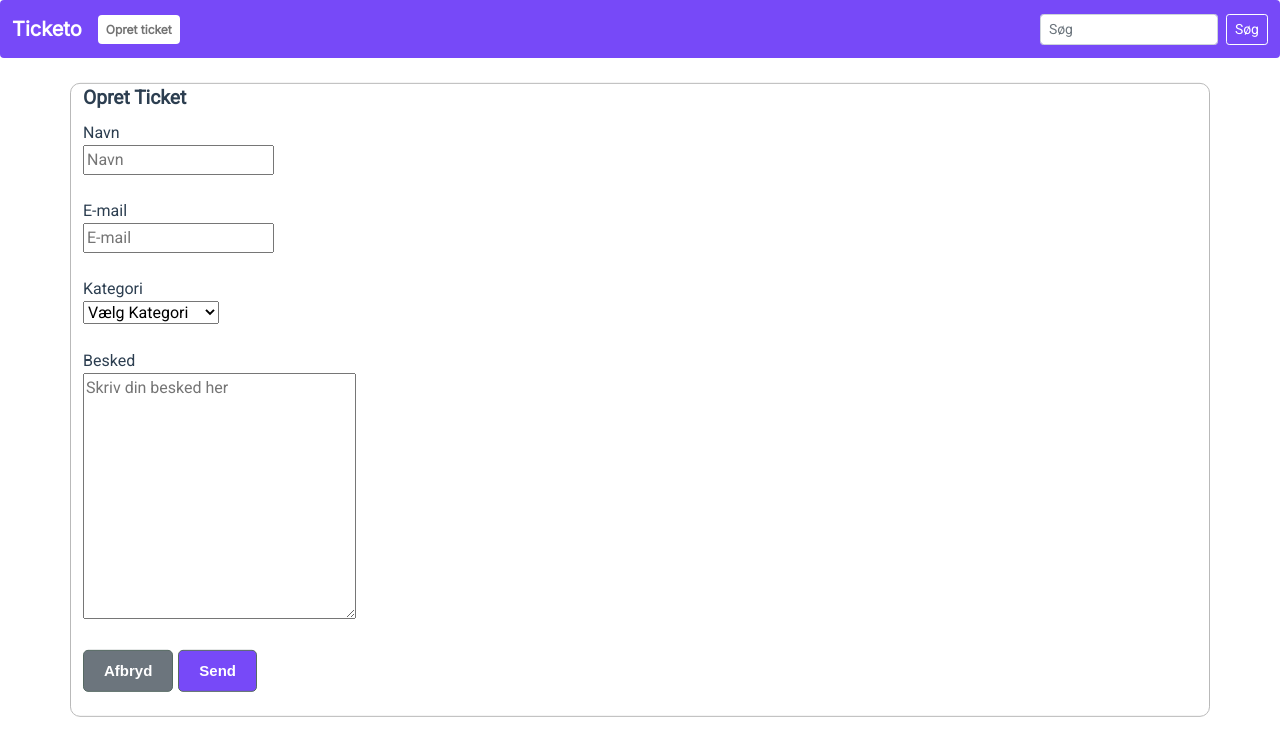
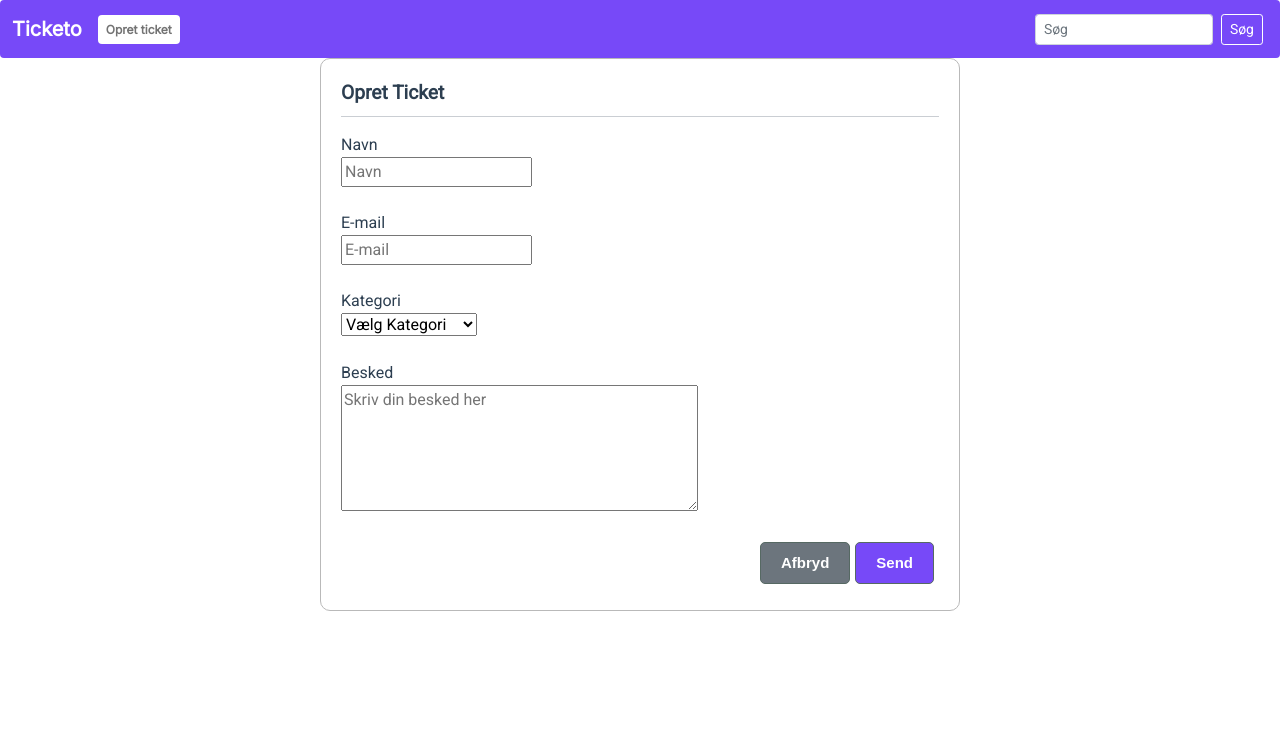
Before and after one commit to Berkanktk/SE03-HCI-Prototype, a Vue app in the folder hci-prototype/: page /create-form in a window 1280 px wide. Shown: the top 756 px of the page. Built offline with nearby package versions, Linux system fonts and the light colour scheme.

Commit message:
More css

```diff
--- a/hci-prototype/src/views/Create.vue
+++ b/hci-prototype/src/views/Create.vue
@@ -4,6 +4,8 @@
       <form action="/">
           <fieldset>
               <legend class="legend">Opret Ticket</legend>
+
+              <hr>
 
               <div id="form">
                   <label>Navn</label><br>
@@ -29,11 +31,14 @@
 
               <div id="form">
                   <label>Besked</label><br>
-                        <textarea name="besked" id="besked" cols="30" rows="10" placeholder="Skriv din besked her" required></textarea><br><br>
+                  <textarea name="besked" id="besked" cols="40" rows="5" placeholder="Skriv din besked her" required></textarea><br><br>
               </div>
 
+
+              <div id="buttons">
                 <button class="button-afbryd">Afbryd</button>
                 <button class="button-send">Send</button>
+              </div>
 
               <br><br>
           </fieldset>
@@ -51,15 +56,19 @@
 }
 </script>
 
-<style scoped>
+<style>
+
+      #buttons{
+        float: right;
+      }
 
      .container {
-        position: fixed;
-        top: 50%;
-        left: 50%;
-        transform: translate(-50%, -50%);
+        padding: 20px;
+        margin: auto;
+        width: 50%;
         border:1px solid rgb(185, 185, 185);
         border-radius: 10px;
+        box-sizing: border-box;
     }
 
     .button-afbryd {
```
Lines whose indentation alone changed are shown as unchanged.
